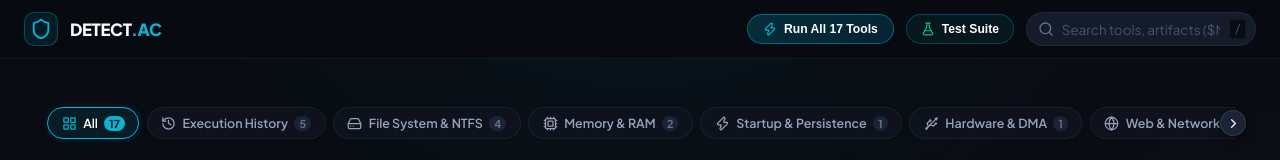
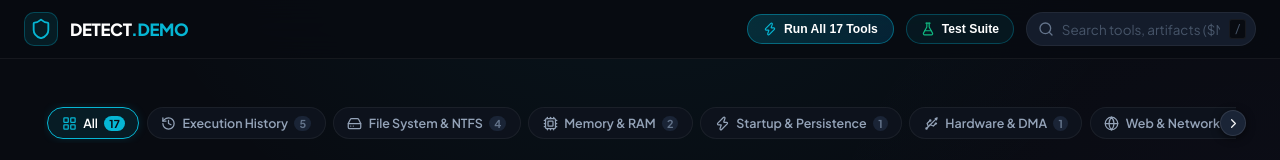
Before and after one commit to barron-local/detect-demo, a React (Vite) app: page / in a window 1280 px wide. Shown: the top 160 px of the page. Built offline with nearby package versions, Linux system fonts and the light colour scheme.

Commit message:
chore: rename DETECT.AC to DETECT.DEMO

```diff
--- a/index.html
+++ b/index.html
@@ -4,7 +4,7 @@
     <meta charset="UTF-8" />
     <link rel="icon" type="image/svg+xml" href="/vite.svg" />
     <meta name="viewport" content="width=device-width, initial-scale=1.0" />
-    <title>DETECT.AC — Forensic & Security Suite</title>
+    <title>DETECT.DEMO — Forensic & Security Suite</title>
     <link rel="preconnect" href="https://fonts.googleapis.com">
     <link rel="preconnect" href="https://fonts.gstatic.com" crossorigin>
     <link href="https://fonts.googleapis.com/css2?family=Plus+Jakarta+Sans:wght@400;500;600;700;800&family=JetBrains+Mono:wght@400;500;600&display=swap" rel="stylesheet">
--- a/src/components/DiagnosticTestModal.tsx
+++ b/src/components/DiagnosticTestModal.tsx
@@ -91,7 +91,7 @@ export const DiagnosticTestModal: React.FC<DiagnosticTestModalProps> = ({
 
   const handleCopyReport = () => {
     if (!suiteResult) return;
-    const text = `DETECT.AC FORENSIC ENGINE DIAGNOSTIC REPORT\nTimestamp: ${suiteResult.suite_time}\nTotal Tests: ${suiteResult.total_tests}\nDetection Rate: ${suiteResult.detection_rate}%\nFalse Positive Rate: ${suiteResult.false_positive_rate}%\nLatency: ${suiteResult.execution_time_ms}ms\n\n${suiteResult.test_results.map((t) => `[${t.passed ? "PASS" : "FAIL"}] ${t.test_id} (${t.module_tested}): ${t.description} -> ${t.actual_classification} [${t.matched_indicators.join(", ")}]`).join("\n")}`;
+    const text = `DETECT.DEMO FORENSIC ENGINE DIAGNOSTIC REPORT\nTimestamp: ${suiteResult.suite_time}\nTotal Tests: ${suiteResult.total_tests}\nDetection Rate: ${suiteResult.detection_rate}%\nFalse Positive Rate: ${suiteResult.false_positive_rate}%\nLatency: ${suiteResult.execution_time_ms}ms\n\n${suiteResult.test_results.map((t) => `[${t.passed ? "PASS" : "FAIL"}] ${t.test_id} (${t.module_tested}): ${t.description} -> ${t.actual_classification} [${t.matched_indicators.join(", ")}]`).join("\n")}`;
     navigator.clipboard.writeText(text);
     setCopied(true);
     setTimeout(() => setCopied(false), 2000);
--- a/src/components/FullAuditModal.tsx
+++ b/src/components/FullAuditModal.tsx
@@ -64,7 +64,7 @@ export const FullAuditModal: React.FC<FullAuditModalProps> = ({ isOpen, onClose
   const handleCopyTextReport = () => {
     if (!auditReport) return;
     let text = `=======================================================\n`;
-    text += `DETECT.AC COMPREHENSIVE 17-MODULE FORENSIC AUDIT REPORT\n`;
+    text += `DETECT.DEMO COMPREHENSIVE 17-MODULE FORENSIC AUDIT REPORT\n`;
     text += `Timestamp: ${auditReport.audit_time}\n`;
     text += `Total Modules Scanned: ${auditReport.total_tools_scanned}\n`;
     text += `Total Artifact Records: ${auditReport.total_artifacts_analyzed}\n`;
--- a/src/components/Navbar.tsx
+++ b/src/components/Navbar.tsx
@@ -22,7 +22,7 @@ export const Navbar: React.FC<NavbarProps> = ({
             <Shield className="brand-icon" size={22} />
           </div>
           <div className="brand-text-block">
-            <span className="brand-name">DETECT<span className="brand-accent">.AC</span></span>
+            <span className="brand-name">DETECT<span className="brand-accent">.DEMO</span></span>
           </div>
         </div>
 
```
